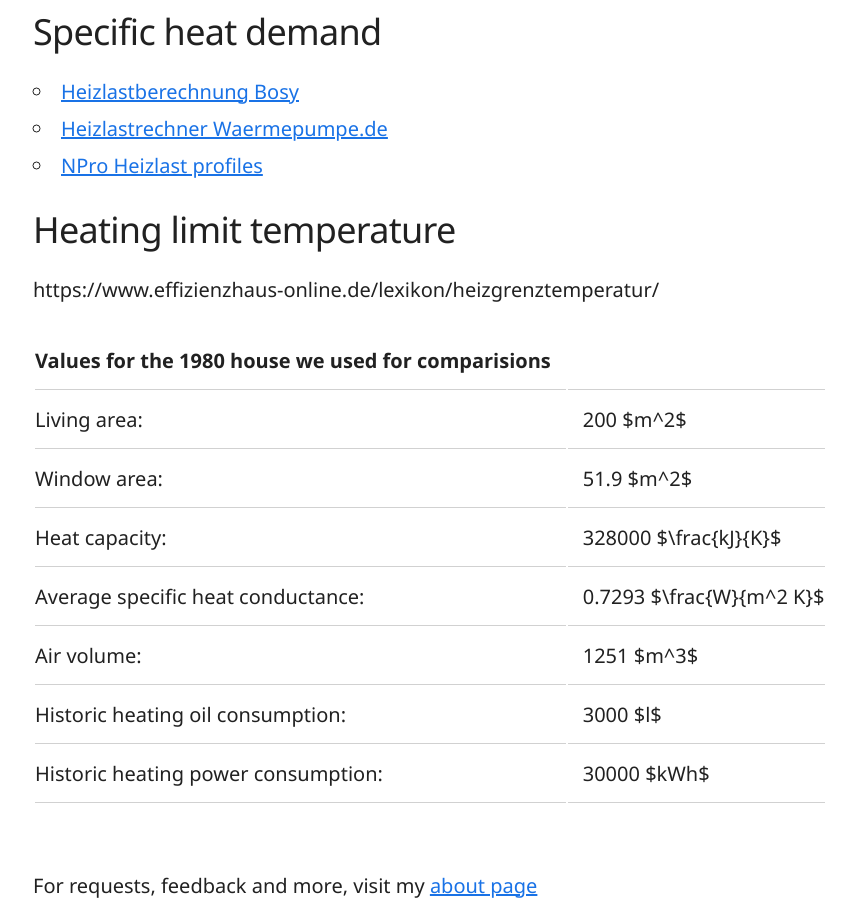
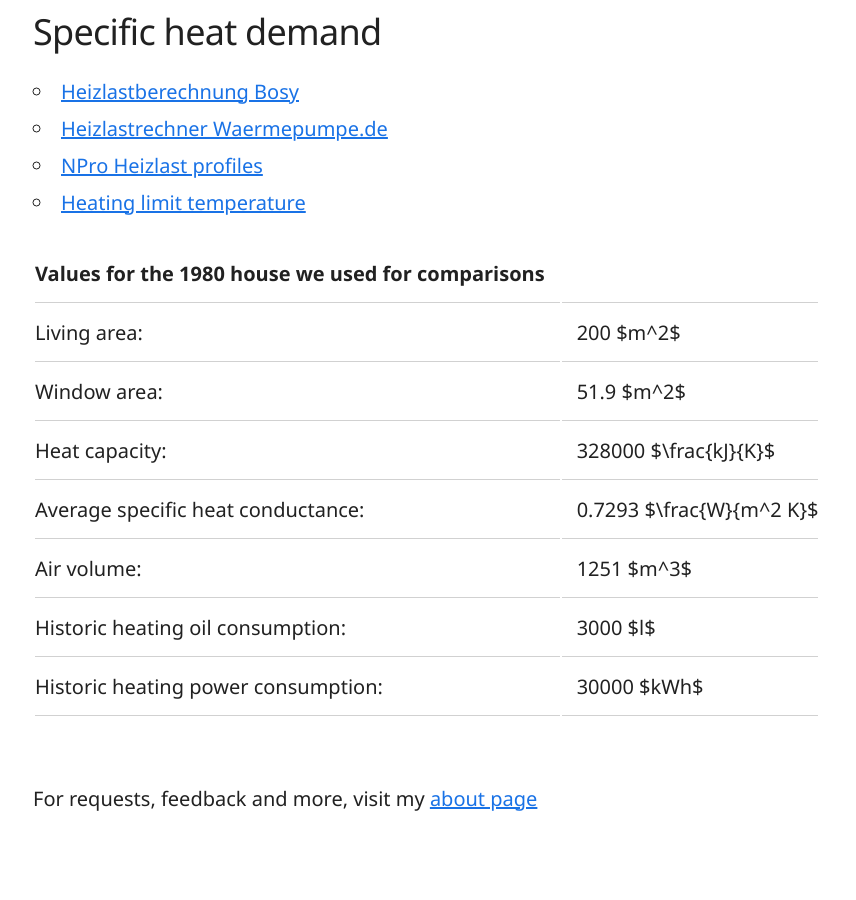
Before and after one commit to missing-user/missing-user.github.io, a Jekyll site: the page built from _posts/2023-10-06-co2-impact-of-heat-pumps.md, in a window 1280 px wide and 900 px high, scrolled down 10387 px. Shown: the whole window, without its empty margins (165-1021 px from the left). Built offline with Jekyll 4.4.1, drawn with Linux system fonts in a browser that asks for light colours; after the commit the page ends 11202 px from its top, so only the background shows below that.

Commit message:
Update Post “2023-10-06-co2-impact-of-heat-pumps”

```diff
--- a/_posts/2023-10-06-co2-impact-of-heat-pumps.md
+++ b/_posts/2023-10-06-co2-impact-of-heat-pumps.md
@@ -133,17 +133,14 @@
 * [Heizlastberechnung Bosy](http://www.bosy-online.de/heizlastberechnung_nach_din_en_12831.htm)
 * [Heizlastrechner Waermepumpe.de](https://www.waermepumpe.de/normen-technik/heizlastrechner/)
 * [NPro Heizlast profiles](https://www.npro.energy/main/de/load-profiles/heat-load-and-demand)
+* [Heating limit temperature](https://www.effizienzhaus-online.de/lexikon/heizgrenztemperatur/)
 
-### Heating limit temperature
-
-https://www.effizienzhaus-online.de/lexikon/heizgrenztemperatur/
-
-| Values for the 1980 house we used for comparisions |                          |
-| -------------------------------------------------- | ------------------------ |
-| Living area:                                       | 200 $m^2$                |
-| Window area:                                       | 51.9 $m^2$               |
-| Heat capacity:                                     | 328000 $\frac{kJ}{K}$    |
-| Average specific heat conductance:                 | 0.7293 $\frac{W}{m^2 K}$ |
-| Air volume:                                        | 1251  $m^3$              |
-| Historic heating oil consumption:                  | 3000 $l$                 |
-| Historic heating power consumption:                | 30000  $kWh$             |
+| Values for the 1980 house we used for comparisons |                          |
+| ------------------------------------------------- | ------------------------ |
+| Living area:                                      | 200 $m^2$                |
+| Window area:                                      | 51.9 $m^2$               |
+| Heat capacity:                                    | 328000 $\frac{kJ}{K}$    |
+| Average specific heat conductance:                | 0.7293 $\frac{W}{m^2 K}$ |
+| Air volume:                                       | 1251  $m^3$              |
+| Historic heating oil consumption:                 | 3000 $l$                 |
+| Historic heating power consumption:               | 30000  $kWh$             |
```
